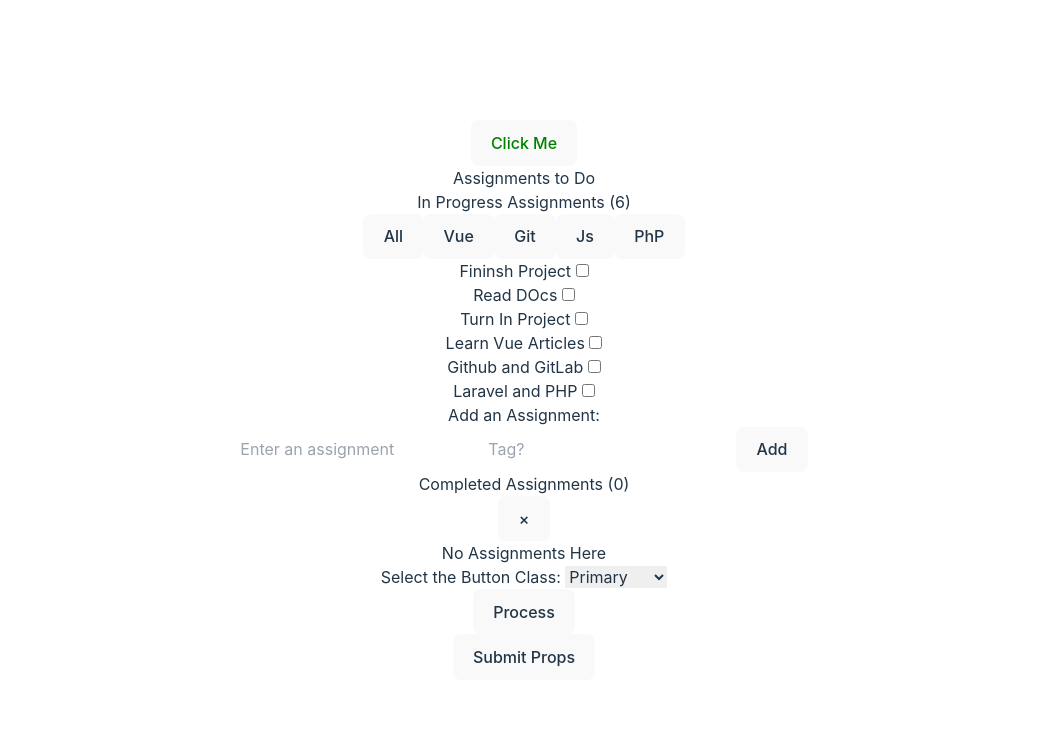
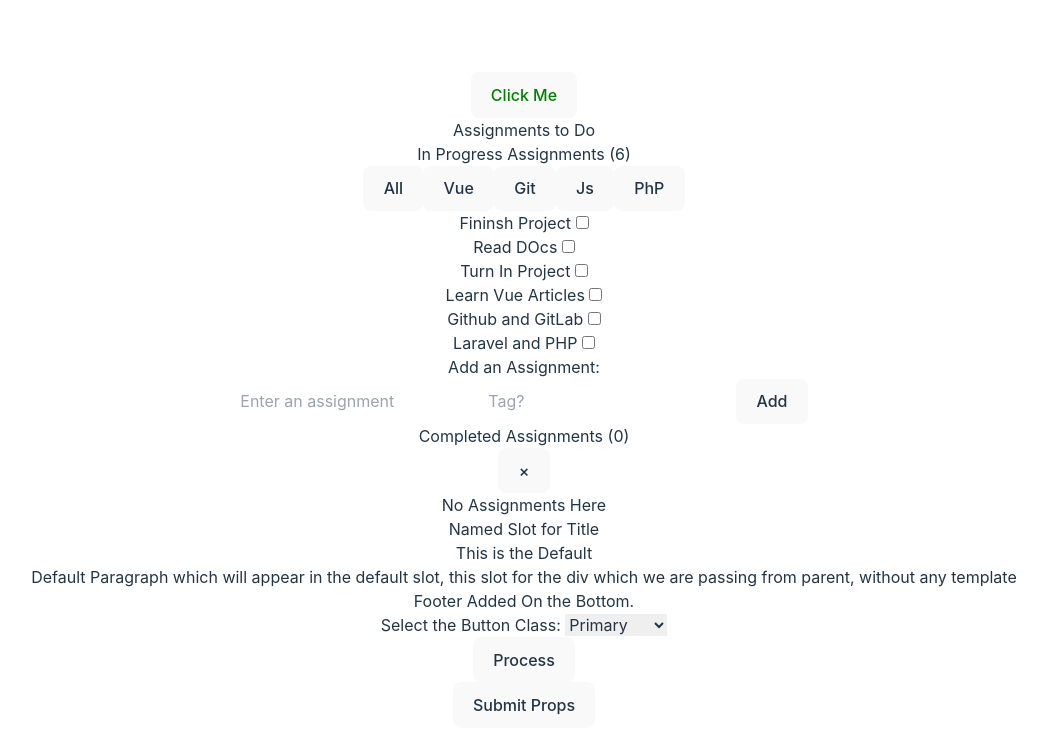
Before and after one commit to hasansfzn/vue_learning_project, a Vue app: page / in a window 1280 px wide. Shown: the top 754 px of the page, without its empty margins (116-1163 px from the left). Built offline with nearby package versions, Linux system fonts and the light colour scheme; data requests are answered from the project's data file.

Commit message:
added assigment card as card template

```diff
--- a/src/components/Assignments/AssignmentCard.vue
+++ b/src/components/Assignments/AssignmentCard.vue
@@ -4,7 +4,15 @@
   <div
     class="shadow shadow-blue-500/40 rounded-lg p-4 m-1 w-96 border border-gray-600 bg-gray-700"
   >
+    <h2 v-if="$slots.title" class="mb-3 text-xl font-semibold text-green-300">
+      <slot name="title"></slot>
+    </h2>
     <slot></slot>
+    <footer v-if="$slots.footer">
+      <h3 class="text-sm absolute bottom-0 mb-4 text-center border-top">
+        <slot name="footer"></slot>
+      </h3>
+    </footer>
   </div>
 </template>
 
--- a/src/pages/Home.vue
+++ b/src/pages/Home.vue
@@ -1,6 +1,7 @@
 <script setup>
 import AssignmentCreate from "../components/Assignments/AssignmentCreate.vue";
 import AssignmentListCmp from "../components/Assignments/AssignmentListCmp.vue";
+import AssignmentCard from "../components/Assignments/AssignmentCard.vue";
 
 import { ref, computed, onMounted, watch } from "vue";
 
@@ -65,6 +66,19 @@ const addAnAssignment = (name, tag) => {
           @hideAssignment="showCompleted = !showCompleted"
         />
       </transition>
+      <AssignmentCard>
+        <template v-slot:title>Named Slot for Title</template>
+        <div class="flex items-center flex-col">
+          <h2 class="text-xl font-semibold text-white mb-2">
+            This is the Default
+          </h2>
+          <p class="text-white text-justify">
+            Default Paragraph which will appear in the default slot, this slot
+            for the div which we are passing from parent, without any template
+          </p>
+        </div>
+        <template v-slot:footer>Footer Added On the Bottom.</template>
+      </AssignmentCard>
 
       <!-- <AssignmentForm @add="addAnAssignment" /> -->
     </div>
```
